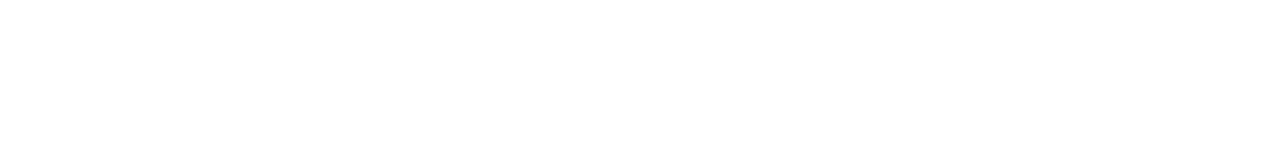
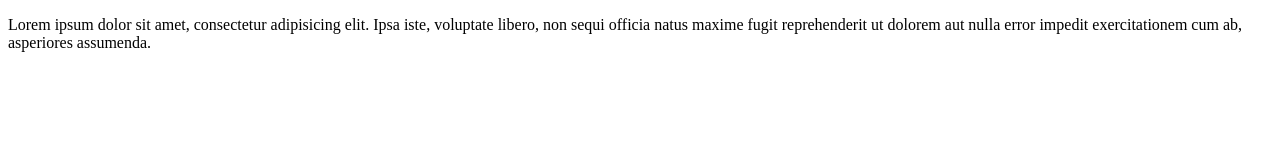
Before and after one commit to diegocavalcanti-dev/projeto-thiago, a plain HTML site: page index.html in a window 1280 px wide. Drawn offline with Linux system fonts and the light colour scheme.

Commit message:
Adicionado texto no body

```diff
--- a/index.html
+++ b/index.html
@@ -7,6 +7,6 @@
     <title>Curso gratutito Git e Github</title>
 </head>
 <body>
-
+    <p>Lorem ipsum dolor sit amet, consectetur adipisicing elit. Ipsa iste, voluptate libero, non sequi officia natus maxime fugit reprehenderit ut dolorem aut nulla error impedit exercitationem cum ab, asperiores assumenda.</p>
 </body>
 </html>
```
